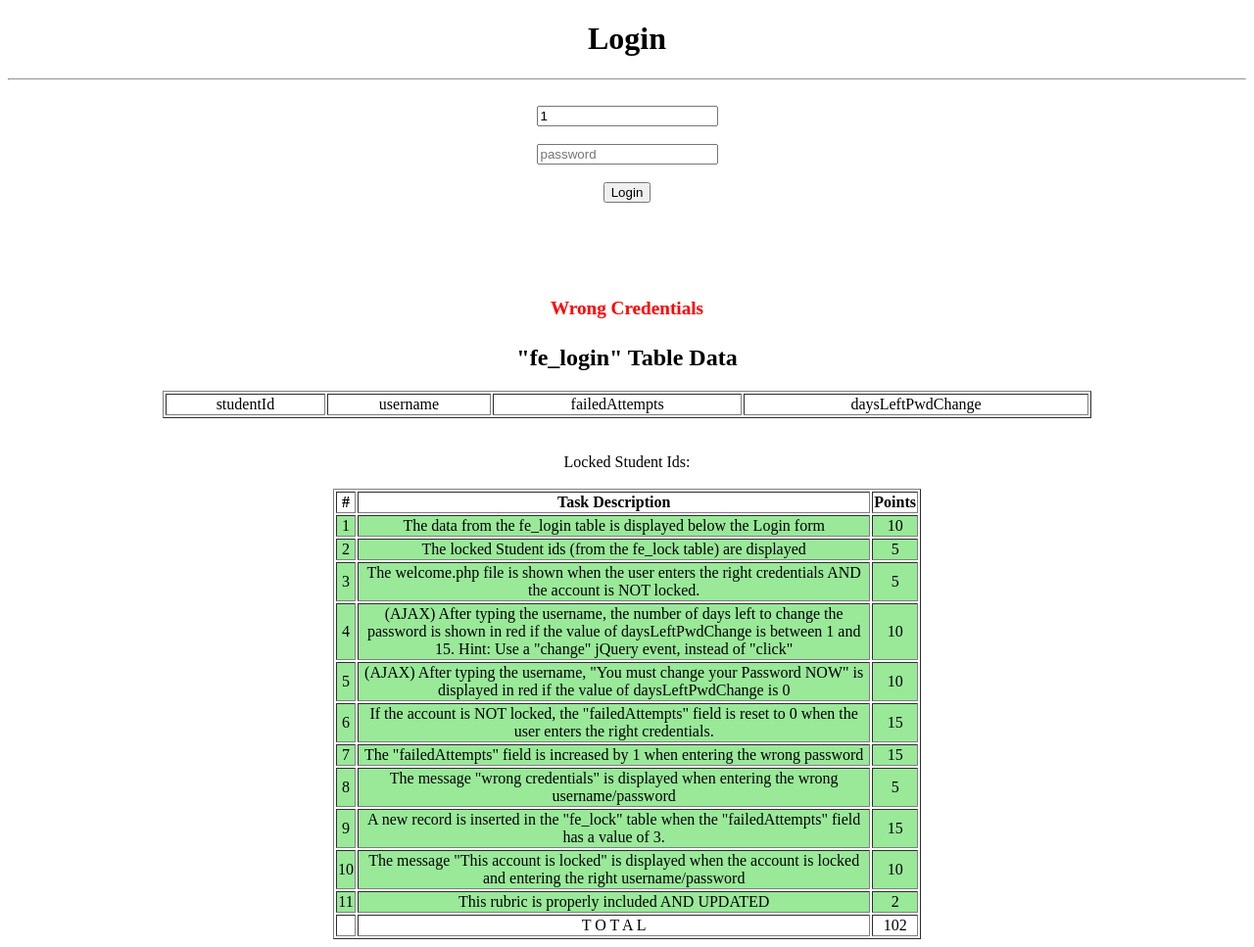
After one commit to EricViscarra/cst336, a PHP site: page /final/program1.php?username=1 in a window 1280 px wide. The commit adds this page. Shown: the whole page at 98% size. Run offline with PHP 8.4, Linux system fonts and the light colour scheme; data that the repository does not hold is empty; some libraries are stand-ins or nearby versions.

Commit message:
Final Exam Done

```diff
--- /dev/null
+++ b/final/css/styles.css
@@ -0,0 +1,10 @@
+body {
+    text-align:center;
+}
+ul {
+    text-align: left;
+}
+h4 {
+    color: red;
+    font-size: 1.2em;
+}
--- /dev/null
+++ b/final/program1.php
@@ -0,0 +1,235 @@
+<?php
+include '../inc/dbConnection.php';
+$dbConn = startConnection("final");
+
+function loginAttempt() {
+    global $dbConn;
+
+    $sql = "SELECT * FROM `fe_login` WHERE 1";
+    $stmt = $dbConn->prepare($sql);
+    $stmt->execute();
+    $records = $stmt->fetchAll(PDO::FETCH_ASSOC);
+    if (empty($_GET['username'])) {
+        return;
+    }
+    $usernameAttempt = $_GET['username'];
+    $passwordAttempt = $_GET['password'];
+    foreach ($records as $record) {
+        if ($usernameAttempt == $record['username']) {
+            if ($passwordAttempt == $record['username']) {
+                if ($record['failedAttempts'] < 3) {
+                    $id = $record['studentId'];
+                    $sql = "UPDATE fe_login SET failedAttempts = '0' WHERE studentId=$id";
+                    $stmt = $dbConn->prepare($sql);
+                    $stmt->execute();
+                    header('Location: welcome.php');
+                    exit;
+                }
+                else {
+                    echo "<h4>This Account Is Locked</h4>";
+                    return;
+                }
+            }
+            else {
+                $id = $record['studentId'];
+                $fail = $record['failedAttempts'];
+                $fail = $fail + 1;
+                $sql = "UPDATE fe_login SET failedAttempts = '$fail' WHERE studentId=$id";
+                $stmt = $dbConn->prepare($sql);
+                $stmt->execute();
+                if ($fail == 3) {
+                $sql = "INSERT INTO fe_lock (studentId, timestamp)
+                VALUES ($id, CURRENT_TIMESTAMP)";
+                $stmt = $dbConn->prepare($sql);
+                $stmt->execute();
+                }
+                echo "<h4>Wrong Credentials</h4>";
+                return;
+            }
+        }
+    }
+    echo "<h4>Wrong Credentials</h4>";
+
+}
+
+function displayTableData() {
+    global $dbConn;
+
+    $sql = "SELECT * FROM `fe_login` WHERE 1";
+    $stmt = $dbConn->prepare($sql);
+    $stmt->execute();
+    $records = $stmt->fetchAll(PDO::FETCH_ASSOC);
+    echo "<table align ='center' border = 1 style='width: 75%'>";
+    echo "<tr><td>studentId</td><td>username</td><td>failedAttempts</td><td>daysLeftPwdChange</td></tr>";
+    $lockStudents = array();
+    foreach ($records as $record) {
+        $studentId = $record['studentId'];
+        $username = $record['username'];
+        $failedAttempts = $record['failedAttempts'];
+        $daysLeftPwdChange = $record['daysLeftPwdChange'];
+        echo "<tr><td>$studentId</td><td>$username</td><td>$failedAttempts</td><td>$daysLeftPwdChange</td></tr>";
+        if ($failedAttempts > 2) {
+            array_push($lockStudents, $studentId);
+        }
+    }
+    echo "</table>";
+    echo "<br><br>";
+    echo "Locked Student Ids: ";
+    foreach ($lockStudents as $student) {
+        echo "$student ";
+    }
+}
+
+
+
+?>
+
+<!DOCTYPE html>
+<html>
+    <head>
+        <title> Eric Viscarra's Final Program 1</title>
+        <script src="https://code.jquery.com/jquery-3.1.0.js"></script>
+        <script>
+        $('document').ready(function() {
+            $("#username").change(function() {
+                var username = $("#username").val();
+                $.ajax({
+
+                    type: "GET",
+                    url: "api/checkPasswordChange.php",
+                    dataType: "json",
+                    data: { "username": username },
+                    success: function(data, status) {
+                        if (data.daysLeftPwdChange > 0 && data.daysLeftPwdChange < 16) {
+                             $("#usernameError").html("You have "+data.daysLeftPwdChange+" days to password change!");
+                             $("#usernameError").css("color", "red");
+
+                        }
+                        else if (data.daysLeftPwdChange == 0) {
+                            $("#usernameError").html("You must change your password NOW!");
+                            $("#usernameError").css("color", "red");
+                        }
+                        else {
+                            $("#usernameError").html("");
+                            $("#usernameError").css("color", "red");
+                        }
+
+                    },
+                    complete: function(data, status) { //optional, used for debugging purposes
+                    }
+
+                }); //ajax
+
+
+            });
+        });
+
+
+
+        </script>
+        <link href="css/styles.css" rel="stylesheet" type="text/css" />
+    </head>
+    <body>
+        <header>
+
+            <h1>Login</h1>
+            <hr>
+        </header>
+
+        <br />
+
+        <form method="GET">
+
+            <input id="username" type="text" name="username" placeholder="username" value="<?=$_GET['username']?>" >
+
+            <br/>
+            <br>
+            <input type="password" name="password" placeholder="password" value="<?=$_GET['password']?>">
+            <br />
+            <br>
+
+            <input type="submit" value="Login">
+        </form>
+
+        <br><br>
+
+        <span id="usernameError" class="error"></span>
+
+        <br><br>
+        <?= loginAttempt(); ?>
+
+
+
+        <h2>"fe_login" Table Data</h2>
+
+                <?= displayTableData(); ?>
+
+<br>
+<br>
+
+  <table border="1" width="600" align="center">
+    <tbody><tr><th>#</th><th>Task Description</th><th>Points</th></tr>
+     <tr style="background-color:#99E999">
+      <td>1</td>
+      <td>The data from the fe_login table is displayed below the Login form  </td>
+      <td width="20" align="center">10</td>
+    </tr>
+     <tr style="background-color:#99E999">
+      <td>2</td>
+      <td>The locked Student ids (from the fe_lock table) are displayed  </td>
+      <td width="20" align="center">5</td>
+    </tr>
+     <tr style="background-color:#99E999">
+      <td>3</td>
+      <td>The welcome.php file is shown when the user enters the right credentials AND the account is NOT locked.</td>
+      <td width="20" align="center">5</td>
+    </tr>
+     <tr style="background-color:#99E999">
+      <td>4</td>
+      <td>(AJAX) After typing the username, the number of days left to change the password is shown in red if the value of daysLeftPwdChange is between 1 and 15.
+      	Hint: Use a "change" jQuery event, instead of "click"</td>
+      <td width="20" align="center">10</td>
+    </tr>
+     <tr style="background-color:#99E999">
+      <td>5</td>
+      <td>(AJAX) After typing the username, "You must change your Password NOW" is displayed in red if the value of daysLeftPwdChange is 0</td>
+      <td width="20" align="center">10</td>
+    </tr>
+     <tr style="background-color:#99E999">
+      <td>6</td>
+      <td>If the account is NOT locked, the "failedAttempts" field is reset to 0 when the user enters the right credentials.</td>
+      <td width="20" align="center">15</td>
+    </tr>
+    <tr style="background-color:#99E999">
+      <td>7</td>
+      <td>The "failedAttempts" field is increased by 1 when entering the wrong password</td>
+      <td width="20" align="center">15</td>
+    </tr>
+   <tr style="background-color:#99E999">
+	 <td>8</td>
+	 <td>The message "wrong credentials" is displayed when entering the wrong username/password</td>
+	 <td width="20" align="center">5</td>
+	</tr>
+    <tr style="background-color:#99E999">
+      <td>9</td>
+      <td>A new record is inserted in the "fe_lock" table when the "failedAttempts" field has a value of 3.</td>
+      <td width="20" align="center">15</td>
+    </tr>
+     <tr style="background-color:#99E999">
+      <td>10</td>
+      <td>The message "This account is locked" is displayed when the account is locked and entering the right username/password</td>
+      <td width="20" align="center">10</td>
+    </tr>
+     <tr style="background-color:#99E999">
+      <td>11</td>
+      <td>This rubric is properly included AND UPDATED</td>
+      <td width="20" align="center">2</td>
+    </tr>
+     <tr>
+      <td></td>
+      <td>T O T A L </td>
+      <td width="20" align="center">102</td>
+    </tr>
+  </tbody></table>
+    </body>
+</html>
--- a/index.php
+++ b/index.php
@@ -11,9 +11,6 @@
 // then click the URL that is emitted to the Output tab of the console
 
 echo "<h1>Eric Orozco Viscarra's CST336 site </h1>";
-
-for ($i=1; $i<40; $i+=2) { echo $i; }
 ?>
-
 </body>
 </html>
```
Also changed, not shown: final/api/checkPasswordChange.php (added, +18 -0 lines), final/program2.php (added, +93 -0 lines), final/welcome.php (added, +16 -0 lines), 1 other file.
